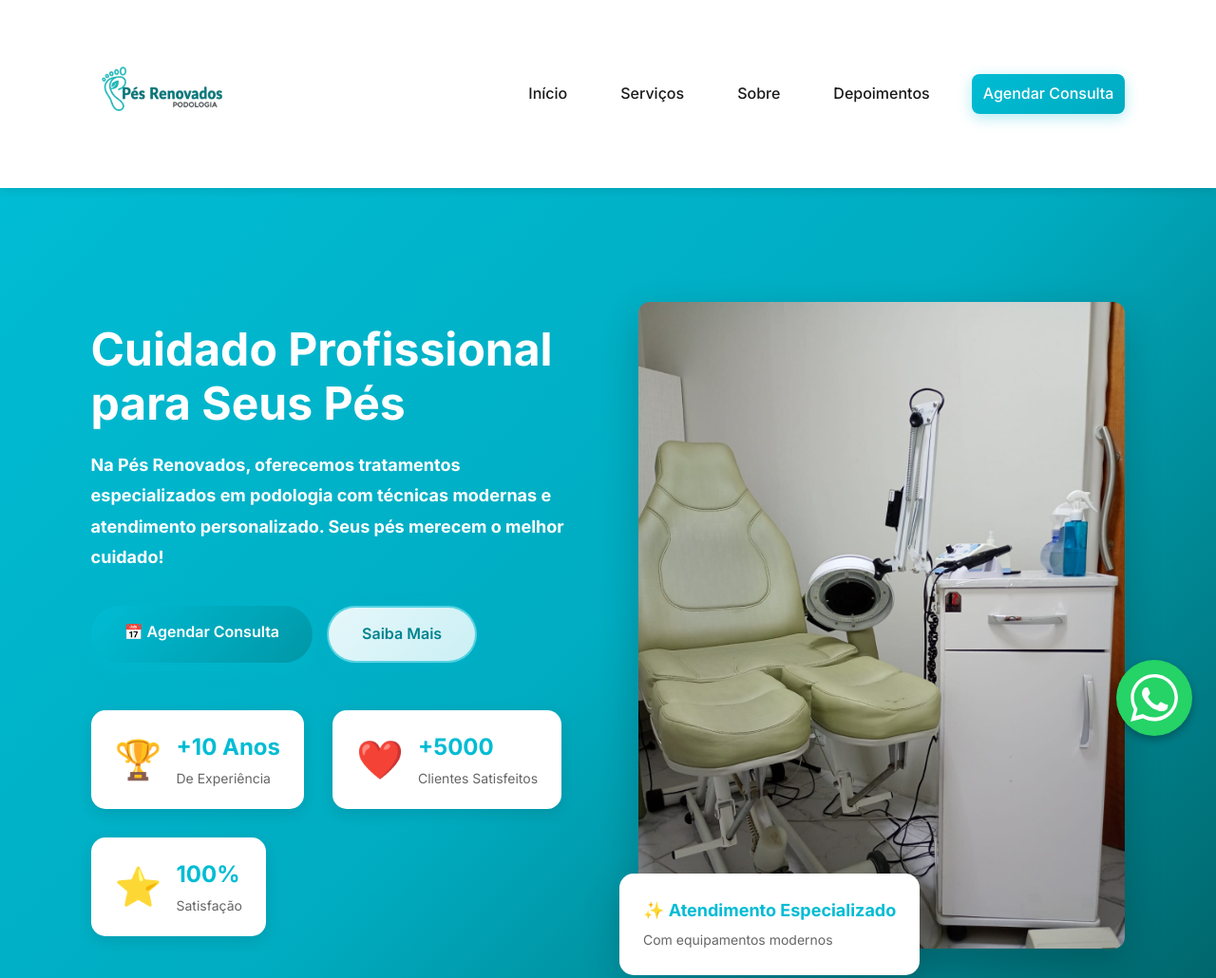
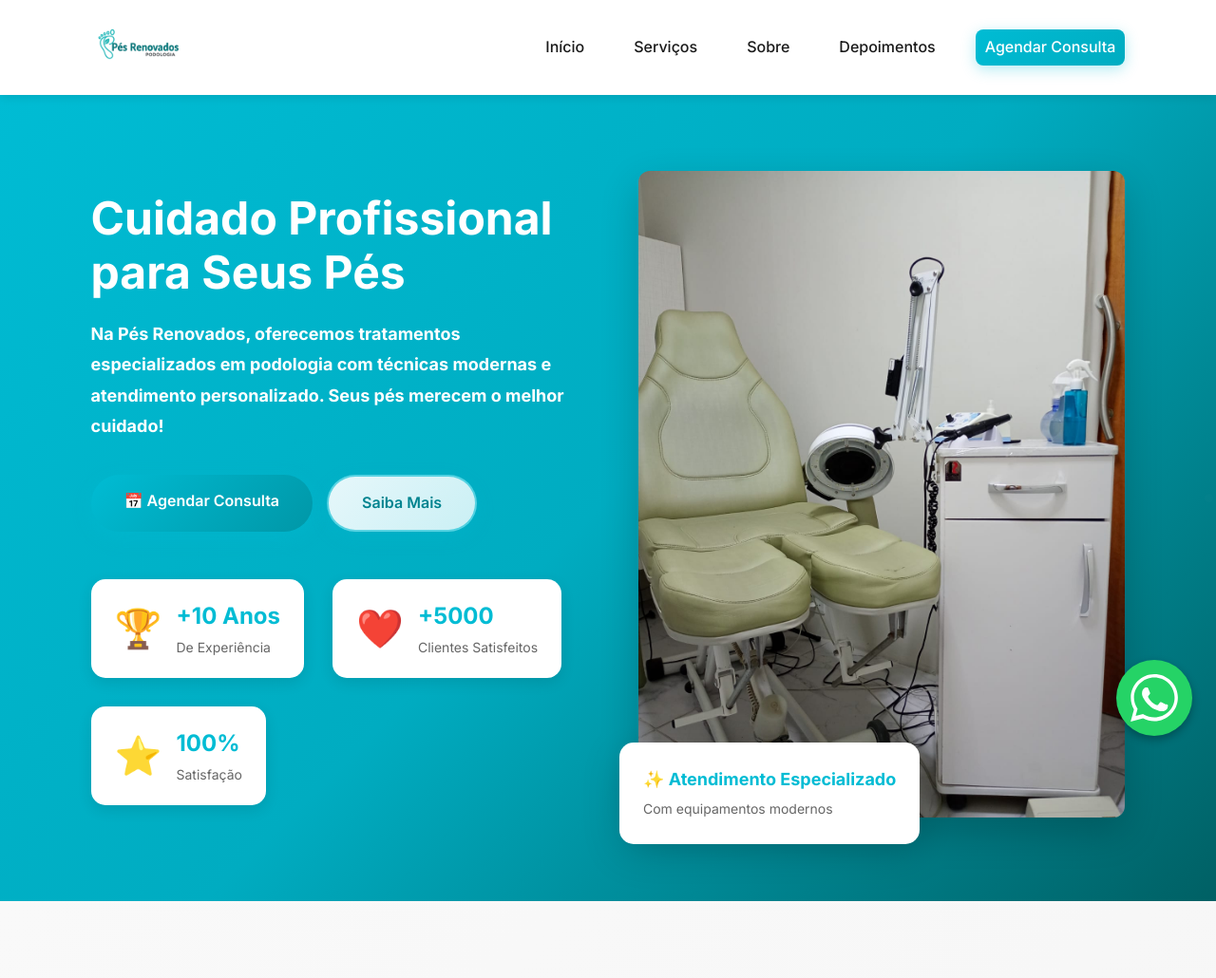
Before and after one commit to menin0phill/pes-renovados-final, a plain HTML site: page index.html in a window 1280 px wide. Shown: the top 1030 px of the page at 95% size. Drawn offline with Linux system fonts and the light colour scheme; animation ran at ten frames a second.

Commit message:
Update CSS

```diff
--- a/src/styles.css
+++ b/src/styles.css
@@ -103,12 +103,12 @@ body {
   display: flex;
   justify-content: space-between;
   align-items: center;
-  padding: 3vh 0;
-  min-height: 12vh;
+  padding: none;
+  min-height: 8vh;
 }
 
 .logo {
-  height: 150px;
+  height: 100px;
   transition: var(--transition);
 }
 
@@ -123,7 +123,7 @@ body {
   text-decoration: none;
   font-weight: 500;
   font-size: 16px;
-  padding: 8px 12px;
+  padding: 6px 10px;
   border-radius: 8px;
   position: relative;
   transition: var(--transition);
@@ -186,7 +186,7 @@ body {
     var(--primary-dark) 100%
   );
   color: white !important;
-  padding: 14px 28px;
+  padding: 10px 24px;
   border-radius: 50px;
   font-weight: 600;
   font-size: 16px;
@@ -216,7 +216,7 @@ body {
     var(--primary-dark) 50%,
     var(--secondary-color) 100%
   );
-  padding: 15vh 0;
+  padding: 10vh 0;
   position: relative;
   overflow: hidden;
 }
@@ -815,7 +815,7 @@ h1 {
 }
 
 .footer-logo {
-  height: 180px;
+  height: 100px;
   margin-bottom: 20px;
   filter: brightness(0) invert(1);
 }
```
